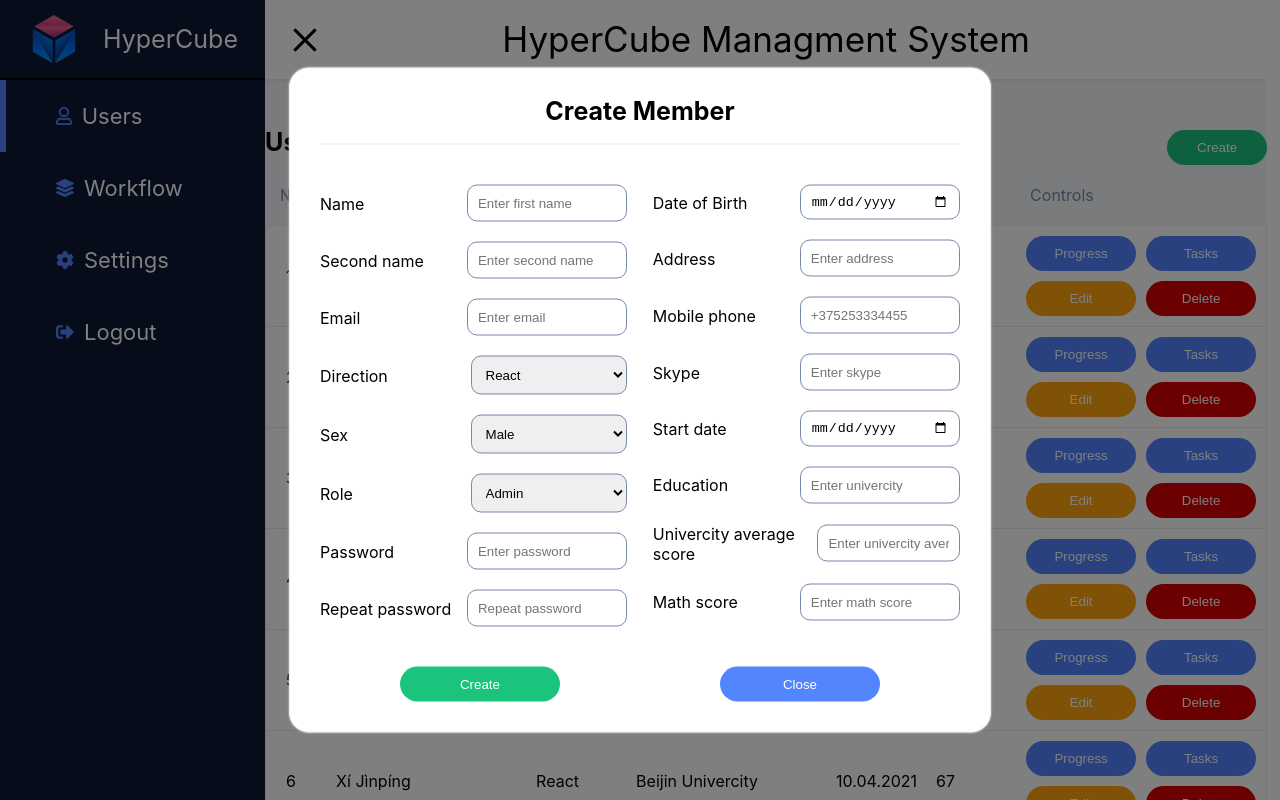
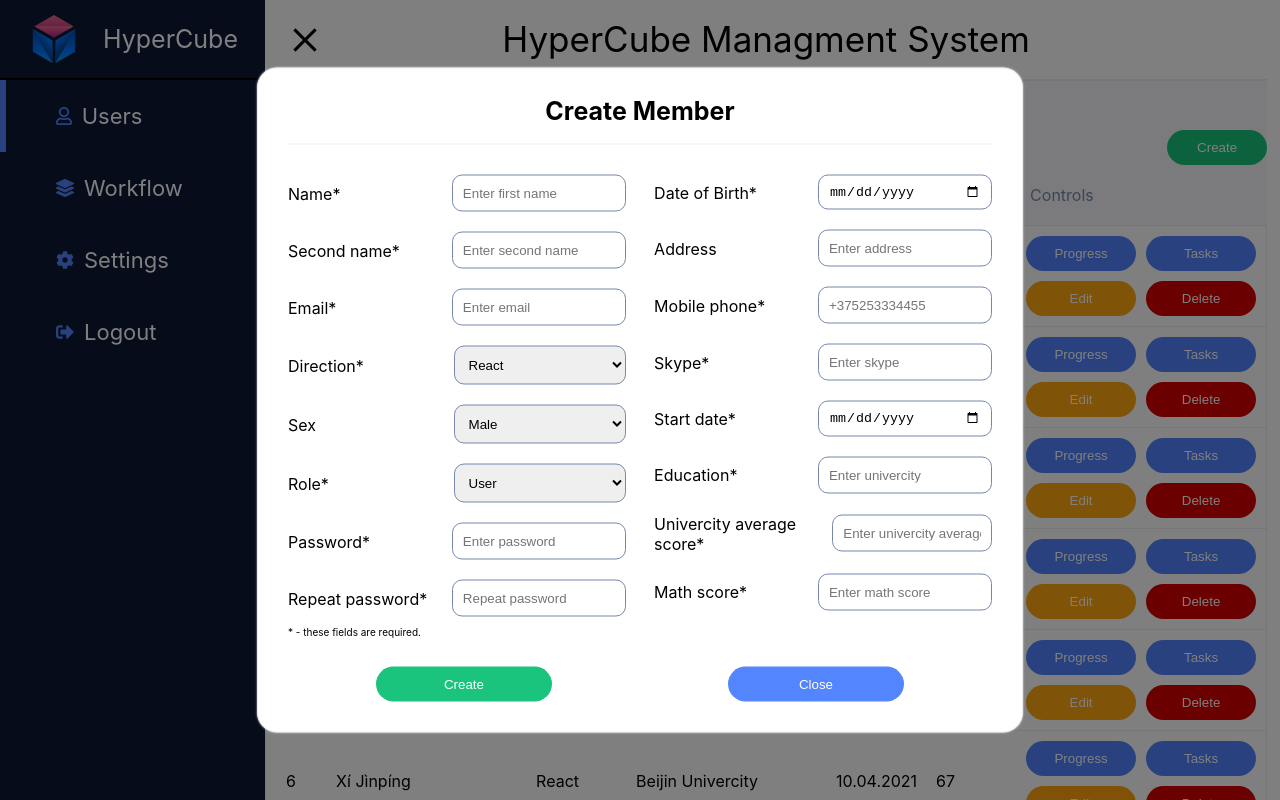
Before and after one commit to Dev-incubator/DIMS.UI-14, a React (Create React App) app: page /users in a window 1280 px wide. Both pictures are taken after a click on the button "Create". Shown: the top 800 px of the page. Built offline with nearby package versions, Linux system fonts and the light colour scheme.

Commit message:
feat: added Create User forms validation (without creating button and sending to db)

```diff
--- a/src/components/Modals/Users/CreateUser.jsx
+++ b/src/components/Modals/Users/CreateUser.jsx
@@ -2,23 +2,27 @@ import PropType from 'prop-types';
 import React from 'react';
 import classes from './CreateUser.module.css';
 import Button from '../../Button/Button';
+import Validator from './Validator';
 import {
   closeAnyUsersModal,
   USERS_MODAL,
   CREATE_USER_ONCHANGE,
   createUserHandleInputChange,
+  CREATE_USER_VALIDATE,
+  createUserFormValidate,
 } from '../../../utilities/actionCreators';
 
 export default class CreateUser extends React.Component {
   constructor(props) {
     super(props);
     this.state = {
+      data: {
         username: '',
         surname: '',
         email: '',
-      direction: '',
+        direction: 'React',
         sex: '',
-      role: '',
+        role: 'user',
         password: '',
         passwordRepeat: '',
         dateOfBirth: '',
@@ -29,11 +33,48 @@ export default class CreateUser extends React.Component {
         education: '',
         averageScore: '',
         mathScore: '',
+      },
+      validator: {
+        username: false,
+        surname: false,
+        email: false,
+        direction: true,
+        role: true,
+        password: false,
+        dateOfBirth: false,
+        phone: false,
+        skype: false,
+        startDate: false,
+        education: false,
+        averageScore: false,
+        mathScore: false,
+      },
+      errors: {
+        usernameError: '',
+        surnameError: '',
+        emailError: '',
+        directionError: '',
+        roleError: '',
+        passwordError: '',
+        passwordRepeatError: '',
+        dateOfBirthError: '',
+        phoneError: '',
+        skypeError: '',
+        startDateError: '',
+        educationError: '',
+        averageScoreError: '',
+        mathScoreError: '',
+      },
     };
     this.dispatch = this.dispatch.bind(this);
   }
 
   dispatch(action) {
+    let validatorField = false;
+    let errorField = '';
+    const {
+      data: { password },
+    } = this.state;
     const { dispatch } = this.props;
     switch (action.type) {
       case USERS_MODAL:
@@ -42,7 +83,87 @@ export default class CreateUser extends React.Component {
       case CREATE_USER_ONCHANGE:
         this.setState((prevState) => ({
           ...prevState,
+          data: {
+            ...prevState.data,
             [action.name]: action.body,
+          },
+        }));
+        break;
+      case CREATE_USER_VALIDATE:
+        switch (action.name) {
+          case 'username':
+            validatorField = Boolean(action.body.match(/[a-z]{2,}/gi));
+            errorField = validatorField ? '' : 'This field must contain at least 2 letters';
+            break;
+          case 'surname':
+            validatorField = Boolean(action.body.match(/[a-z]{2,}/gi));
+            errorField = validatorField ? '' : 'This field must contain at least 2 letters';
+            break;
+          case 'email':
+            validatorField = Boolean(action.body.match(/[-.\w]+@([\w-]+\.)+[\w-]+/g));
+            errorField = validatorField ? '' : 'The entered email is incorrect';
+            break;
+          case 'direction':
+            validatorField = Boolean(action.body);
+            errorField = validatorField ? '' : 'This field is required';
+            break;
+          case 'role':
+            validatorField = Boolean(action.body);
+            errorField = validatorField ? '' : 'This field is required';
+            break;
+          case 'password':
+            validatorField = Boolean(
+              action.body.match(/(?=.*[0-9])(?=.*[-_!@#$%^&*])(?=.*[a-z])(?=.*[A-Z])[0-9a-zA-Z!@#$%^&*_-]{8,}/g),
+            );
+            errorField = validatorField
+              ? ''
+              : 'Password must contain at least 8 characters, incl. at least 1 uppercase and lowercase letters, 1 number and 1 special character';
+            break;
+          case 'passwordRepeat':
+            validatorField = action.body === password;
+            errorField = validatorField ? '' : "Passwords don't match";
+            break;
+          case 'dateOfBirth':
+            validatorField = new Date().getFullYear() - new Date(action.body).getFullYear() >= 18;
+            errorField = validatorField ? '' : 'User must be over 18 years old';
+            break;
+          case 'phone':
+            validatorField = Boolean(action.body.match(/^(\+375)(29|25|44|33)(\d{3})(\d{2})(\d{2})$/));
+            errorField = validatorField ? '' : 'The entered phone is incorrect';
+            break;
+          case 'skype':
+            validatorField = Boolean(action.body);
+            errorField = validatorField ? '' : 'This field is required';
+            break;
+          case 'startDate':
+            validatorField = Boolean(action.body);
+            errorField = validatorField ? '' : 'This field is required';
+            break;
+          case 'education':
+            validatorField = Boolean(action.body);
+            errorField = validatorField ? '' : 'This field is required';
+            break;
+          case 'averageScore':
+            validatorField = Boolean(action.body.match(/^\d{1}(\.\d{1})?$/));
+            errorField = validatorField ? '' : 'The entered number is incorrect';
+            break;
+          case 'mathScore':
+            validatorField = Boolean(action.body.match(/^\d{1}(\.\d{1})?$/));
+            errorField = validatorField ? '' : 'The entered number is incorrect';
+            break;
+          default:
+            break;
+        }
+        this.setState((prevState) => ({
+          ...prevState,
+          validator: {
+            ...prevState.validator,
+            [action.name]: validatorField,
+          },
+          errors: {
+            ...prevState.errors,
+            [`${action.name}Error`]: errorField,
+          },
         }));
         break;
       default:
@@ -51,10 +172,10 @@ export default class CreateUser extends React.Component {
   }
 
   render() {
-    const closeUserCreateModal = () => {
-      this.dispatch(closeAnyUsersModal());
-    };
+    const closeUserCreateModal = () => this.dispatch(closeAnyUsersModal());
+
     const {
+      data: {
         username,
         surname,
         email,
@@ -71,8 +192,31 @@ export default class CreateUser extends React.Component {
         education,
         averageScore,
         mathScore,
+      },
+      errors: {
+        usernameError,
+        surnameError,
+        emailError,
+        directionError,
+        roleError,
+        passwordError,
+        passwordRepeatError,
+        dateOfBirthError,
+        phoneError,
+        skypeError,
+        startDateError,
+        educationError,
+        averageScoreError,
+        mathScoreError,
+      },
     } = this.state;
-    const eventMaker = (event) => this.dispatch(createUserHandleInputChange(event));
+    const eventMakerAndValidator = (event) => {
+      this.dispatch(createUserHandleInputChange(event));
+      this.dispatch(createUserFormValidate(event));
+    };
+    const eventMaker = (event) => {
+      this.dispatch(createUserHandleInputChange(event));
+    };
 
     return (
       <div className={classes.modal}>
@@ -80,42 +224,52 @@ export default class CreateUser extends React.Component {
         <form>
           <div className={classes.wrapper}>
             <div className={classes.column}>
-              <label htmlFor='username' className={classes.item}>
-                <span>Name</span>
+              <label htmlFor='username' className={classes.formwrapper}>
+                <div className={classes.item}>
+                  <span>Name*</span>
                   <input
                     id='username'
                     name='username'
                     type='text'
                     placeholder='Enter first name'
                     value={username}
-                  onChange={eventMaker}
+                    onChange={eventMakerAndValidator}
                   />
+                </div>
+                <Validator error={usernameError} />
               </label>
-              <label htmlFor='surname' className={classes.item}>
-                <span>Second name</span>
+              <label htmlFor='surname' className={classes.formwrapper}>
+                <div className={classes.item}>
+                  <span>Second name*</span>
                   <input
                     id='surname'
                     name='surname'
                     type='text'
                     placeholder='Enter second name'
                     value={surname}
-                  onChange={eventMaker}
+                    onChange={eventMakerAndValidator}
                   />
+                </div>
+                <Validator error={surnameError} />
               </label>
-              <label htmlFor='email' className={classes.item}>
-                <span>Email</span>
+              <label htmlFor='email' className={classes.formwrapper}>
+                <div className={classes.item}>
+                  <span>Email*</span>
                   <input
                     id='email'
                     name='email'
                     type='email'
                     placeholder='Enter email'
                     value={email}
-                  onChange={eventMaker}
+                    onChange={eventMakerAndValidator}
                   />
+                </div>
+                <Validator error={emailError} />
               </label>
-              <label htmlFor='direction' className={classes.item}>
-                <span>Direction</span>
-                <select id='direction' name='direction' value={direction} onChange={eventMaker}>
+              <label htmlFor='direction' className={classes.formwrapper}>
+                <div className={classes.item}>
+                  <span>Direction*</span>
+                  <select id='direction' name='direction' value={direction} onChange={eventMakerAndValidator}>
                     <option value='React'>React</option>
                     <option value='Angular'>Angular</option>
                     <option value='Java'>Java</option>
@@ -123,51 +277,74 @@ export default class CreateUser extends React.Component {
                     <option value='Salesforce'>Salesforce</option>
                     <option value='PHP'>PHP</option>
                   </select>
+                </div>
+                <Validator error={directionError} />
               </label>
-              <label htmlFor='sex' className={classes.item}>
+              <label htmlFor='sex' className={classes.formwrapper}>
+                <div className={classes.item}>
                   <span>Sex</span>
                   <select id='sex' name='sex' value={sex} onChange={eventMaker}>
                     <option value='male'>Male</option>
                     <option value='female'>Female</option>
                   </select>
+                </div>
               </label>
-              <label htmlFor='role' className={classes.item}>
-                <span>Role</span>
-                <select id='role' name='role' value={role} onChange={eventMaker}>
+              <label htmlFor='role' className={classes.formwrapper}>
+                <div className={classes.item}>
+                  <span>Role*</span>
+                  <select id='role' name='role' value={role} onChange={eventMakerAndValidator}>
                     <option value='admin'>Admin</option>
                     <option value='mentor'>Mentor</option>
                     <option value='user'>User</option>
                   </select>
+                </div>
+                <Validator error={roleError} />
               </label>
-              <label htmlFor='password' className={classes.item}>
-                <span>Password</span>
+              <label htmlFor='password' className={classes.formwrapper}>
+                <div className={classes.item}>
+                  <span>Password*</span>
                   <input
                     id='password'
                     name='password'
                     type='password'
                     placeholder='Enter password'
                     value={password}
-                  onChange={eventMaker}
+                    onChange={eventMakerAndValidator}
                   />
+                </div>
+                <Validator error={passwordError} />
               </label>
-              <label htmlFor='passwordRepeat' className={classes.item}>
-                <span>Repeat password</span>
+              <label htmlFor='passwordRepeat' className={classes.formwrapper}>
+                <div className={classes.item}>
+                  <span>Repeat password*</span>
                   <input
                     id='passwordRepeat'
                     name='passwordRepeat'
                     type='password'
                     placeholder='Repeat password'
                     value={passwordRepeat}
-                  onChange={eventMaker}
+                    onChange={eventMakerAndValidator}
                   />
+                </div>
+                <Validator error={passwordRepeatError} />
               </label>
             </div>
             <div className={classes.column}>
-              <label htmlFor='dateOfBirth' className={classes.item}>
-                <span>Date of Birth</span>
-                <input id='dateOfBirth' name='dateOfBirth' type='date' value={dateOfBirth} onChange={eventMaker} />
+              <label htmlFor='dateOfBirth' className={classes.formwrapper}>
+                <div className={classes.item}>
+                  <span>Date of Birth*</span>
+                  <input
+                    id='dateOfBirth'
+                    name='dateOfBirth'
+                    type='date'
+                    value={dateOfBirth}
+                    onChange={eventMakerAndValidator}
+                  />
+                </div>
+                <Validator error={dateOfBirthError} />
               </label>
-              <label htmlFor='address' className={classes.item}>
+              <label htmlFor='address' className={classes.formwrapper}>
+                <div className={classes.item}>
                   <span>Address</span>
                   <input
                     id='address'
@@ -177,69 +354,95 @@ export default class CreateUser extends React.Component {
                     value={address}
                     onChange={eventMaker}
                   />
+                </div>
               </label>
-              <label htmlFor='phone' className={classes.item}>
-                <span>Mobile phone</span>
+              <label htmlFor='phone' className={classes.formwrapper}>
+                <div className={classes.item}>
+                  <span>Mobile phone*</span>
                   <input
                     id='phone'
                     name='phone'
                     type='tel'
                     placeholder='+375253334455'
                     value={phone}
-                  onChange={eventMaker}
+                    onChange={eventMakerAndValidator}
                   />
+                </div>
+                <Validator error={phoneError} />
               </label>
-              <label htmlFor='skype' className={classes.item}>
-                <span>Skype</span>
+              <label htmlFor='skype' className={classes.formwrapper}>
+                <div className={classes.item}>
+                  <span>Skype*</span>
                   <input
                     id='skype'
                     name='skype'
                     type='text'
                     placeholder='Enter skype'
                     value={skype}
-                  onChange={eventMaker}
+                    onChange={eventMakerAndValidator}
                   />
+                </div>
+                <Validator error={skypeError} />
               </label>
-              <label htmlFor='startDate' className={classes.item}>
-                <span>Start date</span>
-                <input id='startDate' name='startDate' type='date' value={startDate} onChange={eventMaker} />
+              <label htmlFor='startDate' className={classes.formwrapper}>
+                <div className={classes.item}>
+                  <span>Start date*</span>
+                  <input
+                    id='startDate'
+                    name='startDate'
+                    type='date'
+                    value={startDate}
+                    onChange={eventMakerAndValidator}
+                  />
+                </div>
+                <Validator error={startDateError} />
               </label>
-              <label htmlFor='education' className={classes.item}>
-                <span>Education</span>
+              <label htmlFor='education' className={classes.formwrapper}>
+                <div className={classes.item}>
+                  <span>Education*</span>
                   <input
                     id='education'
                     name='education'
                     type='text'
                     placeholder='Enter univercity'
                     value={education}
-                  onChange={eventMaker}
+                    onChange={eventMakerAndValidator}
                   />
+                </div>
+                <Validator error={educationError} />
               </label>
-              <label htmlFor='averageScore' className={classes.item}>
-                <span>Univercity average score</span>
+              <label htmlFor='averageScore' className={classes.formwrapper}>
+                <div className={classes.item}>
+                  <span>Univercity average score*</span>
                   <input
                     id='averageScore'
                     name='averageScore'
                     type='text'
                     placeholder='Enter univercity average score'
                     value={averageScore}
-                  onChange={eventMaker}
+                    onChange={eventMakerAndValidator}
                   />
+                </div>
+                <Validator error={averageScoreError} />
               </label>
-              <label htmlFor='mathScore' className={classes.item}>
-                <span>Math score</span>
+              <label htmlFor='mathScore' className={classes.formwrapper}>
+                <div className={classes.item}>
+                  <span>Math score*</span>
                   <input
                     id='mathScore'
                     name='mathScore'
-                  type='number'
+                    type='text'
                     placeholder='Enter math score'
                     value={mathScore}
-                  onChange={eventMaker}
+                    onChange={eventMakerAndValidator}
                   />
+                </div>
+                <Validator error={mathScoreError} />
               </label>
             </div>
           </div>
         </form>
+        <div className={classes.requiredwarning}>* - these fields are required.</div>
         <div className={classes.buttons}>
           <Button onClick={() => {}} roleclass='create'>
             Create
--- a/src/components/Modals/Users/CreateUser.module.css
+++ b/src/components/Modals/Users/CreateUser.module.css
@@ -2,7 +2,7 @@
   position: absolute;
   top: 50%;
   left: 50%;
-  width: 50%;
+  width: 55%;
   transform: translate(-50%, -50%);
   background-color: var(--white-color);
   padding: 30px;
@@ -33,7 +33,7 @@ h3 {
 }
 
 .wrapper {
-  margin-top: 30px;
+  margin-top: 20px;
   display: flex;
   justify-content: space-between;
 }
@@ -43,7 +43,6 @@ h3 {
 }
 
 .item {
-  padding: 10px 0;
   width: 100%;
   display: flex;
   justify-content: space-between;
@@ -79,3 +78,13 @@ select:focus {
   outline: none;
   border: 1px solid var(--lightblue-color);
 }
+
+.requiredwarning {
+  font-size: 10px;
+  line-height: 10px;
+}
+
+.formwrapper {
+  display: block;
+  padding: 10px 0;
+}
--- /dev/null
+++ b/src/components/Modals/Users/Validator.jsx
@@ -0,0 +1,14 @@
+import PropType from 'prop-types';
+import classes from './Validator.module.css';
+
+export default function Validator({ error }) {
+  if (error.length > 0) {
+    return <div className={classes.validator}>{error}</div>;
+  }
+
+  return null;
+}
+
+Validator.propTypes = {
+  error: PropType.string.isRequired,
+};
--- /dev/null
+++ b/src/components/Modals/Users/Validator.module.css
@@ -0,0 +1,5 @@
+.validator {
+  font-size: 10px;
+  line-height: 10px;
+  color: var(--validator-color);
+}
--- a/src/index.css
+++ b/src/index.css
@@ -33,4 +33,6 @@ code {
 
   --button-create-color: #1bc47d;
   --button-create-hover-color: #0ca52f;
+
+  --validator-color: #d50000;
 }
--- a/src/utilities/ActionCreators.js
+++ b/src/utilities/ActionCreators.js
@@ -34,3 +34,20 @@ export const createUserHandleInputChange = (event) => ({
   name: event.target.name,
   body: event.target.value,
 });
+export const CREATE_USER_VALIDATE = 'create-user-validate';
+export const createUserFormValidate = (event) => ({
+  type: CREATE_USER_VALIDATE,
+  name: event.target.name,
+  body: event.target.value,
+});
+
+export const debounce = (func, time) => {
+  return function (args) {
+    const previousCall = this.lastCall;
+    this.lastCall = Date.now();
+    if (previousCall && this.lastCall - previousCall <= time) {
+      clearTimeout(this.lastCallTimer);
+    }
+    this.lastCallTimer = setTimeout(() => func(args), time);
+  };
+};
```
Lines whose indentation alone changed are shown as unchanged.
